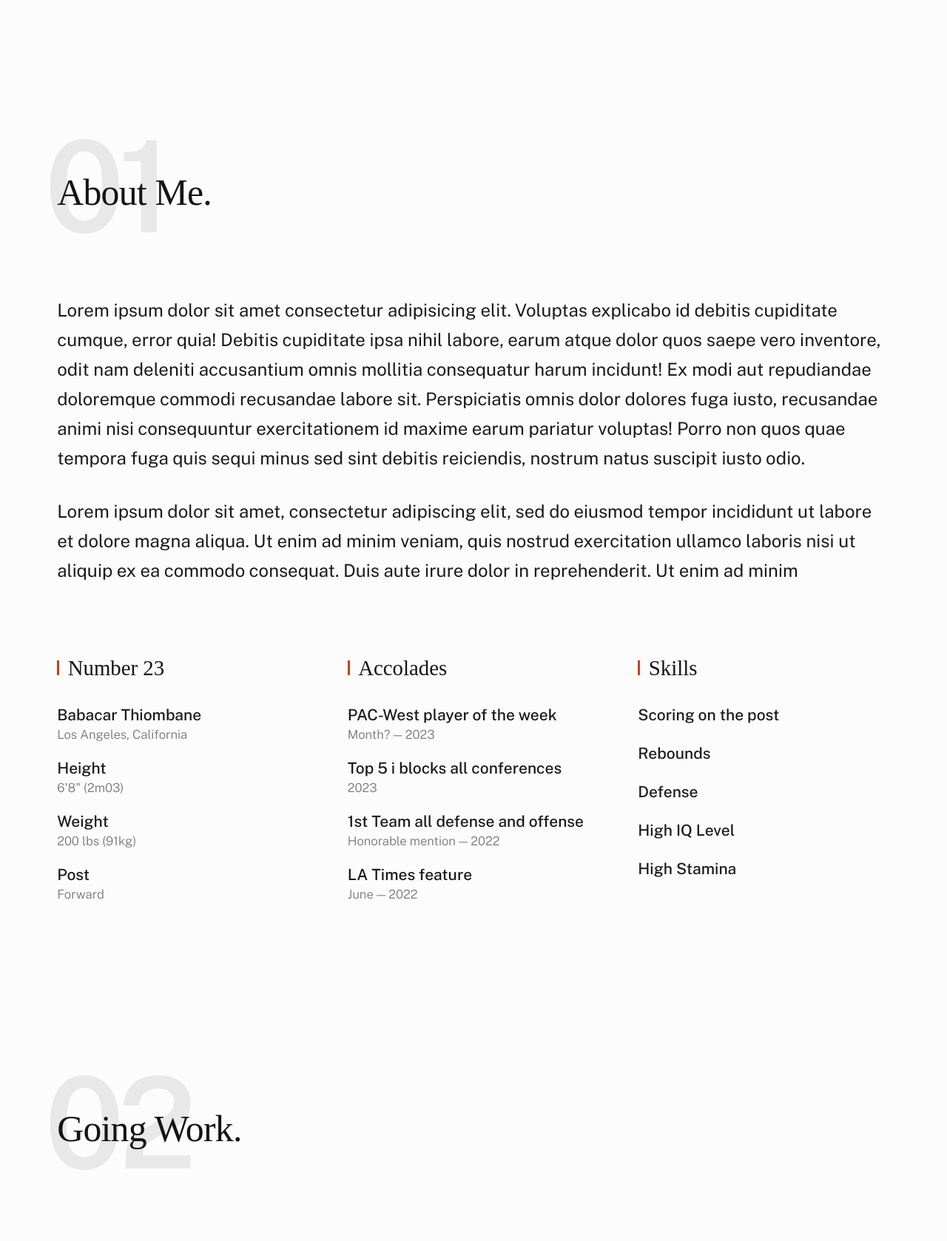
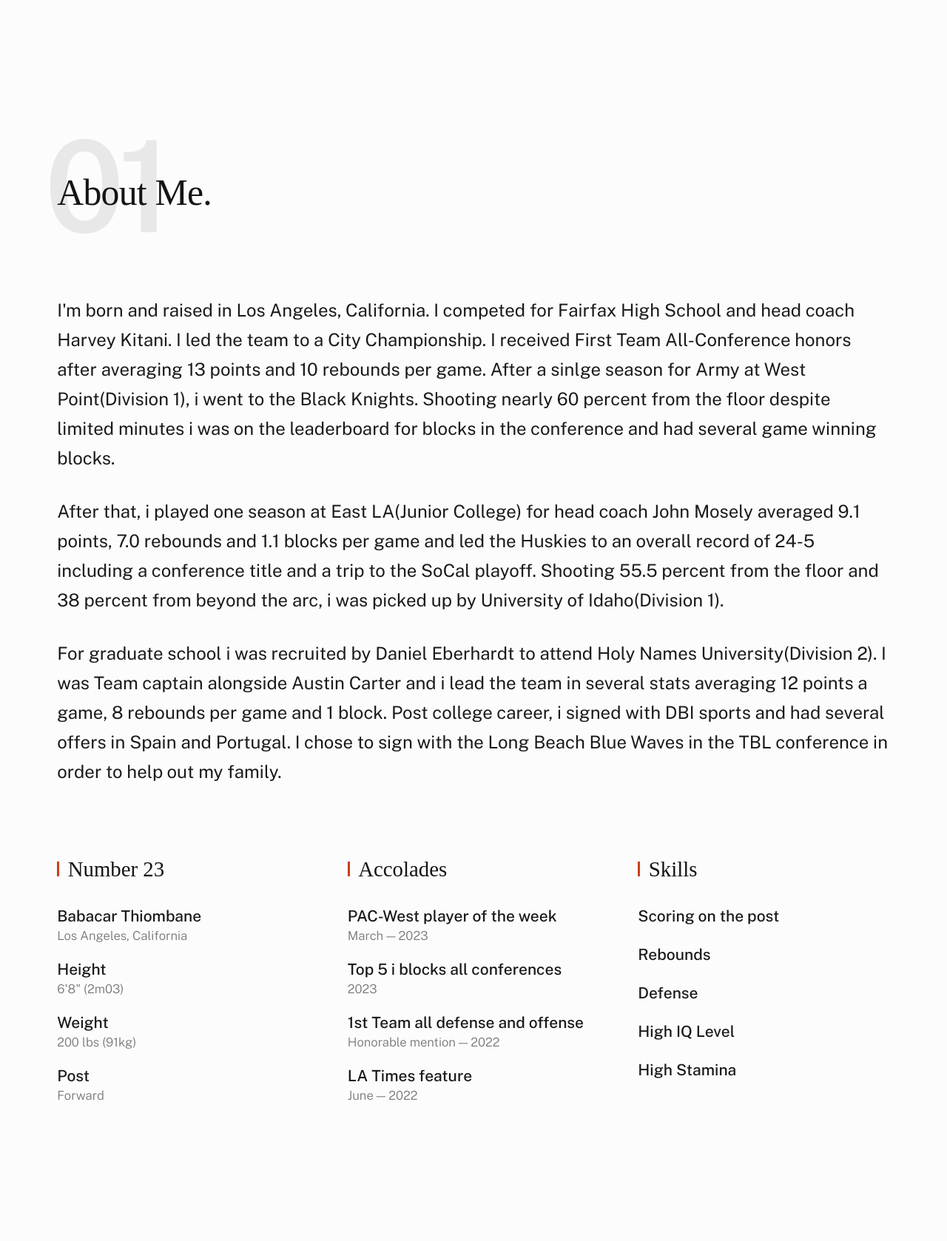
Before and after one commit to Noah191919/Babs, a Django app: page / in a window 1280 px wide. Shown: the part 879-2557 px from the top of the page at 74% size. Run offline with Django 5.2, Linux system fonts and the light colour scheme; data comes from the database, SQL or seed files in the repository; both versions use the stored data as it was after the commit; some web fonts are replaced.

Commit message:
first commit

```diff
--- a/home/static/css/styles.css
+++ b/home/static/css/styles.css
@@ -4452,3 +4452,20 @@ td:last-child {
     width: 100%;
     max-height: 350px;
 }
+
+#blog img{
+    max-height: 250px;
+}
+
+.card-body{
+    margin-top: -80px;
+}
+
+.card-text{
+    font-weight: 100;
+}
+
+#date{
+    font-size: 1.5rem;
+    text-align: center;
+}
--- a/home/templates/index.html
+++ b/home/templates/index.html
@@ -16,6 +16,7 @@
 
     <!-- CSS
     ================================================== -->
+    <link rel="stylesheet" href="https://cdn.jsdelivr.net/npm/bootstrap@4.6.2/dist/css/bootstrap.min.css" integrity="sha384-xOolHFLEh07PJGoPkLv1IbcEPTNtaed2xpHsD9ESMhqIYd0nLMwNLD69Npy4HI+N" crossorigin="anonymous">
     <link rel="stylesheet" href="{% static 'css/vendor.css' %}">
     <link rel="stylesheet" href="{% static 'css/styles.css' %}">
 
@@ -25,6 +26,9 @@
     <link rel="icon" type="styleshout.com/static/image/png" sizes="32x32" href="favicon-32x32.png">
     <link rel="icon" type="static/image/png" sizes="16x16" href="favicon-16x16.png">
     <link rel="manifest" href="site.webmanifest">
+
+    <script src="https://cdn.jsdelivr.net/npm/jquery@3.5.1/dist/jquery.slim.min.js" integrity="sha384-DfXdz2htPH0lsSSs5nCTpuj/zy4C+OGpamoFVy38MVBnE+IbbVYUew+OrCXaRkfj" crossorigin="anonymous"></script>
+    <script src="https://cdn.jsdelivr.net/npm/bootstrap@4.6.2/dist/js/bootstrap.bundle.min.js" integrity="sha384-Fy6S3B9q64WdZWQUiU+q4/2Lc9npb8tCaSX9FK7E8HnRr0Jz8D6OP9dO5Vg3Q9ct" crossorigin="anonymous"></script>
 
 </head>
 
@@ -151,11 +155,20 @@
                     </div> <!-- end section-header -->
 
                     <p class="attention-getter">
-                    Lorem ipsum dolor sit amet consectetur adipisicing elit. Voluptas explicabo id debitis cupiditate cumque, error quia! Debitis cupiditate ipsa nihil labore, earum atque dolor quos saepe vero inventore, odit nam deleniti accusantium omnis mollitia consequatur harum incidunt! Ex modi aut repudiandae doloremque commodi recusandae labore sit. Perspiciatis omnis dolor dolores fuga iusto, recusandae animi nisi consequuntur exercitationem id maxime earum pariatur voluptas! Porro non quos quae tempora fuga quis sequi minus sed sint debitis reiciendis, nostrum natus suscipit iusto odio.
+                        I'm born and raised in Los Angeles, California.
+                        I competed for Fairfax High School and head coach Harvey Kitani. I led the team to a City Championship.
+                        I received First Team All-Conference honors after averaging 13 points and 10 rebounds per game.
+                        After a sinlge season for Army at West Point(Division 1),
+                        i went to the Black Knights. Shooting nearly 60 percent from the floor despite limited minutes i was on the leaderboard for blocks in the conference and had several game winning blocks.
                     </p>
 
                     <p class="attention-getter">
-                    Lorem ipsum dolor sit amet, consectetur adipiscing elit, sed do eiusmod tempor incididunt ut labore et dolore magna aliqua. Ut enim ad minim veniam, quis nostrud exercitation ullamco laboris nisi ut aliquip ex ea commodo consequat. Duis aute irure dolor in reprehenderit. Ut enim ad minim
+                        After that, i played one season at East LA(Junior College) for head coach John Mosely averaged 9.1 points, 7.0 rebounds and 1.1 blocks per game and led the Huskies to an overall record of 24-5 including a conference title and a trip to the SoCal playoff.
+                        Shooting 55.5 percent from the floor and 38 percent from beyond the arc, i was picked up by University of Idaho(Division 1).
+                    </p>
+                    <p class="attention-getter">
+                        For graduate school i was recruited by Daniel Eberhardt to attend Holy Names University(Division 2). I was Team captain alongside Austin Carter and i lead the team in several stats averaging 12 points a game, 8 rebounds per game and 1 block.
+                        Post college career, i signed with DBI sports and had several offers in Spain and Portugal. I chose to sign with the Long Beach Blue Waves in the TBL conference in order to help out my family.
                     </p>
 
                     <div class="grid-list-items s-about__blocks">
@@ -190,7 +203,7 @@
                                 <li>
                                     <a href="#0">
                                         PAC-West player of the week
-                                        <span>Month? — 2023</span>
+                                        <span>March — 2023</span>
                                     </a>
                                 </li>
                                 <li>
@@ -450,6 +463,41 @@
         </section> <!-- end s-numbers -->
 
 
+
+        <section id="about" class="s-about target-section">
+
+            <div class="row s-about__content">
+                <div class="column xl-12">
+
+                    <div class="section-header" data-num="03">
+                        <h2 class="text-display-title">My Blog.</h2>
+                    </div> <!-- end section-header -->
+                </div>
+            </div>
+
+            <div class="row row-cols-1 row-cols-md-4">
+                {% for e in articles %}
+                <div class="col mb-4">
+                  <div class="card" id='blog'>
+                    <img src="{{e.image.url}}" class="card-img-top" alt="...">
+                    <div class="card-body">
+                      <h5 class="card-title">{{e.title}}</h5>
+                      <p class="card-text">{{e.text}}</p>
+                    </div>
+                    <div id="date">
+                    <p>{{e.date}}</p>
+                    </div>
+                  </div>
+                </div>
+                {% endfor %}
+              </div>
+
+
+        </section>
+
+        <br>
+
+
         <!-- # footer
         ================================================== -->
         <footer id="footer" class="s-footer target-section">
--- a/home/views.py
+++ b/home/views.py
@@ -7,8 +7,10 @@ from . models import Blog
 def index(request):
     descriptions = AboutMe.objects.all()
     testimonies = Testimonies.objects.all()
+    articles = Blog.objects.all()
     context = {
         'descrptions': descriptions,
-        'testimonies': testimonies
+        'testimonies': testimonies,
+        'articles': articles,
     }
     return render(request, 'index.html', context)
```
Also changed, not shown: db.sqlite3, home/migrations/0002_blog.py (added), media/IMG_3358.jpg (added), media/IMG_3359.jpg (added), media/IMG_3360.jpg (added), media/IMG_3361.jpg (added).
